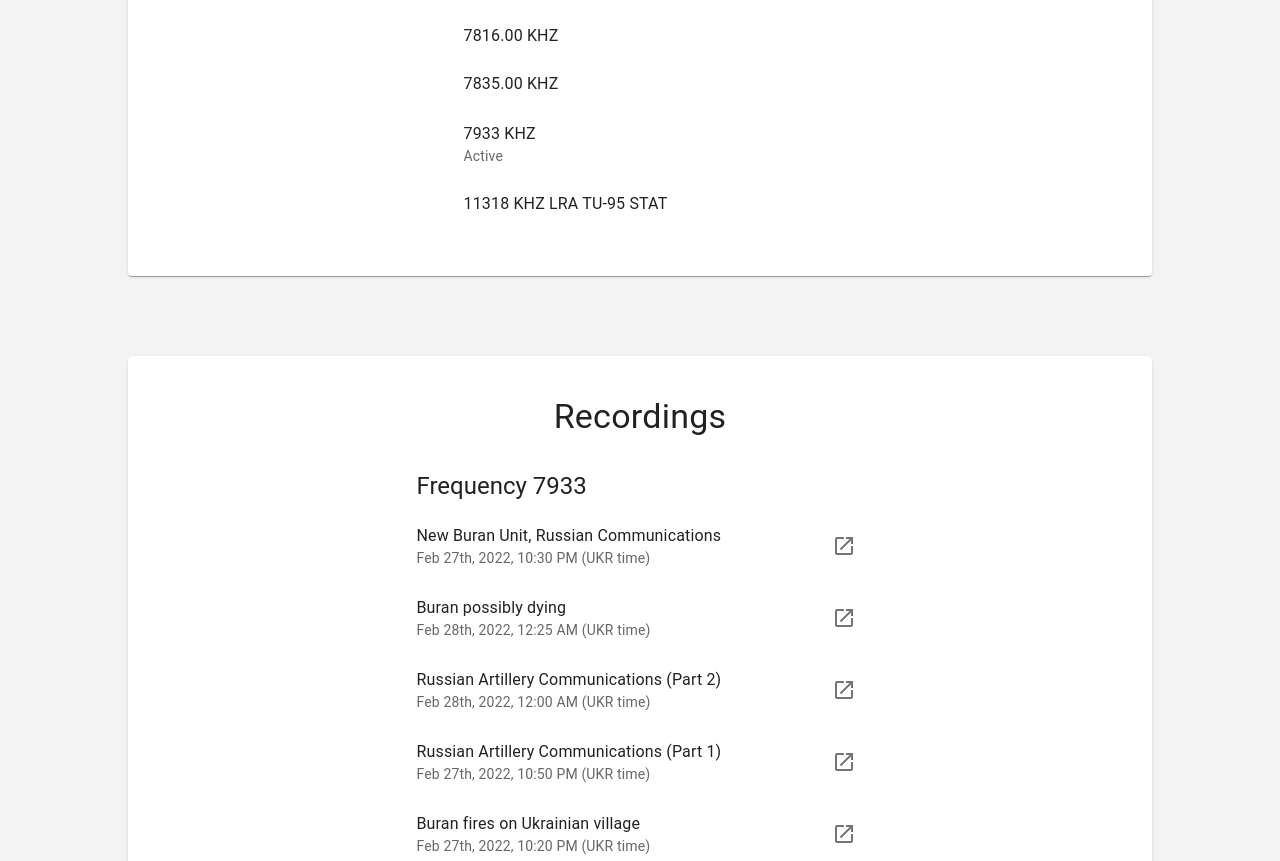
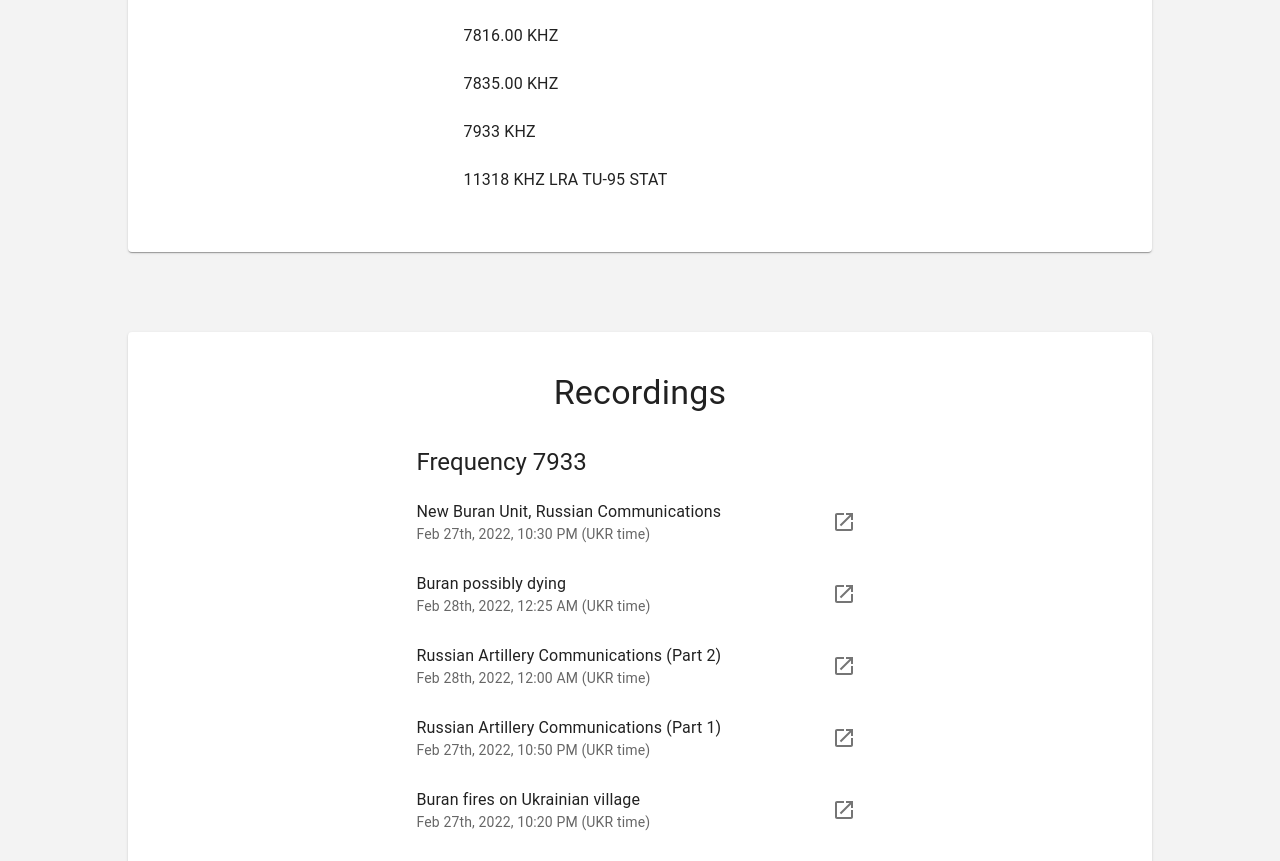
Before and after one commit to brianross93/saveukraine, a React (Create React App) app in the folder saveukraine/: page / in a window 1280 px wide. Shown: the part 1000-1861 px from the top of the page. Built offline with nearby package versions, Linux system fonts and the light colour scheme; the HTML template or start-up script is replaced by a standard one.

Commit message:
adjusting active freq

```diff
--- a/saveukraine/src/Frequencies.js
+++ b/saveukraine/src/Frequencies.js
@@ -15,7 +15,7 @@ const Frequencies = () => {
         { freq: "6822 KHZ", active: false },
         { freq: "7816.00 KHZ", active: false },
         { freq: "7835.00 KHZ", active: false },
-        { freq: "7933 KHZ", active: true },
+        { freq: "7933 KHZ", active: false },
         { freq: "11318 KHZ LRA TU-95 STAT", active: false },
     ];
 
```
Also changed, not shown: 7 other files (tests, documents, lock files or other folders).
